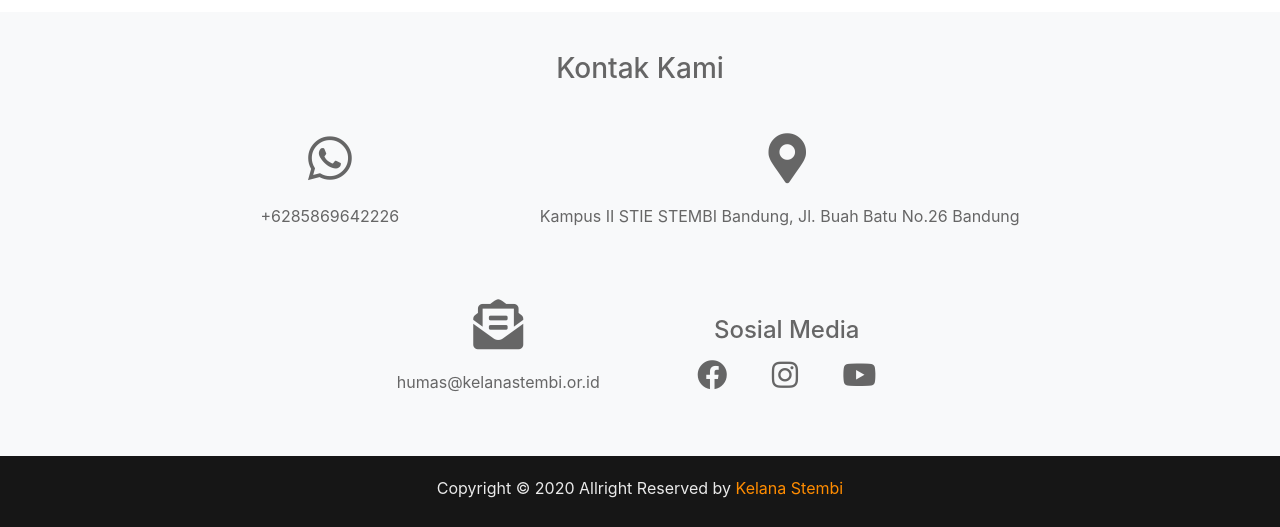
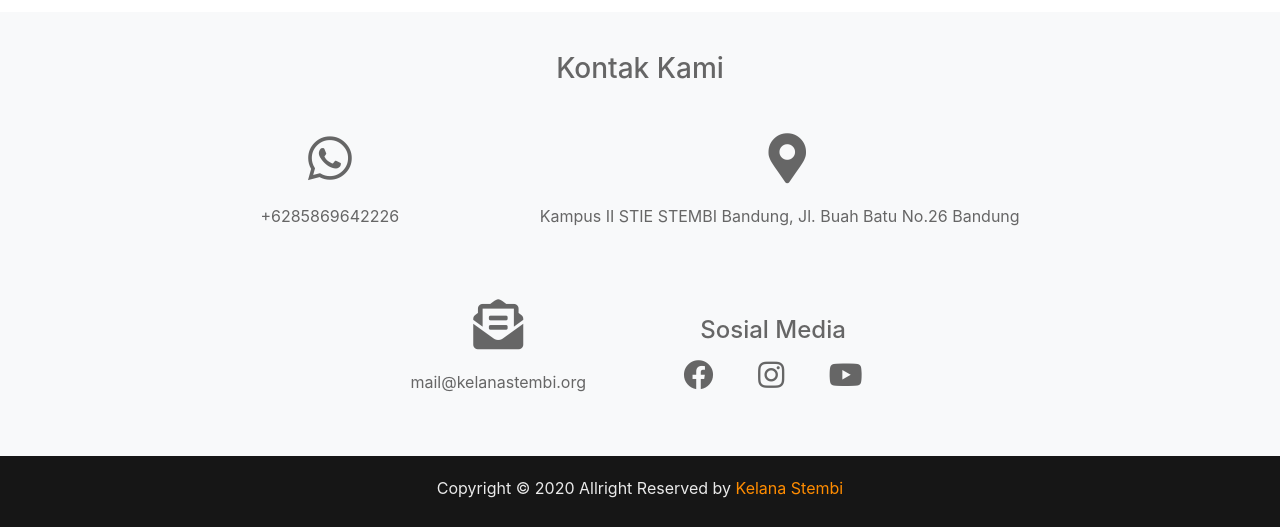
Before and after one commit to kelanastembi/kelanastembi.github.io, a plain HTML site: page index.html in a window 1280 px wide. Shown: the part 2447-2974 px from the top of the page. Drawn offline with nearby package versions, Linux system fonts and the light colour scheme.

Commit message:
Update index.html

```diff
--- a/index.html
+++ b/index.html
@@ -442,7 +442,7 @@
                 </div>
                 <div class="box-2">
                     <h5 class="col-email"><i class="fas fa-envelope-open-text"></i></h5>
-                        <a class="btn email" href="mailto:humas@kelanastembi.or.id" class="email">humas@kelanastembi.or.id</a>
+                        <a class="btn email" href="mailto:mail@kelanastembi.org" class="email">mail@kelanastembi.org</a>
                 </div>
 
                 <div class="box-2">
```
